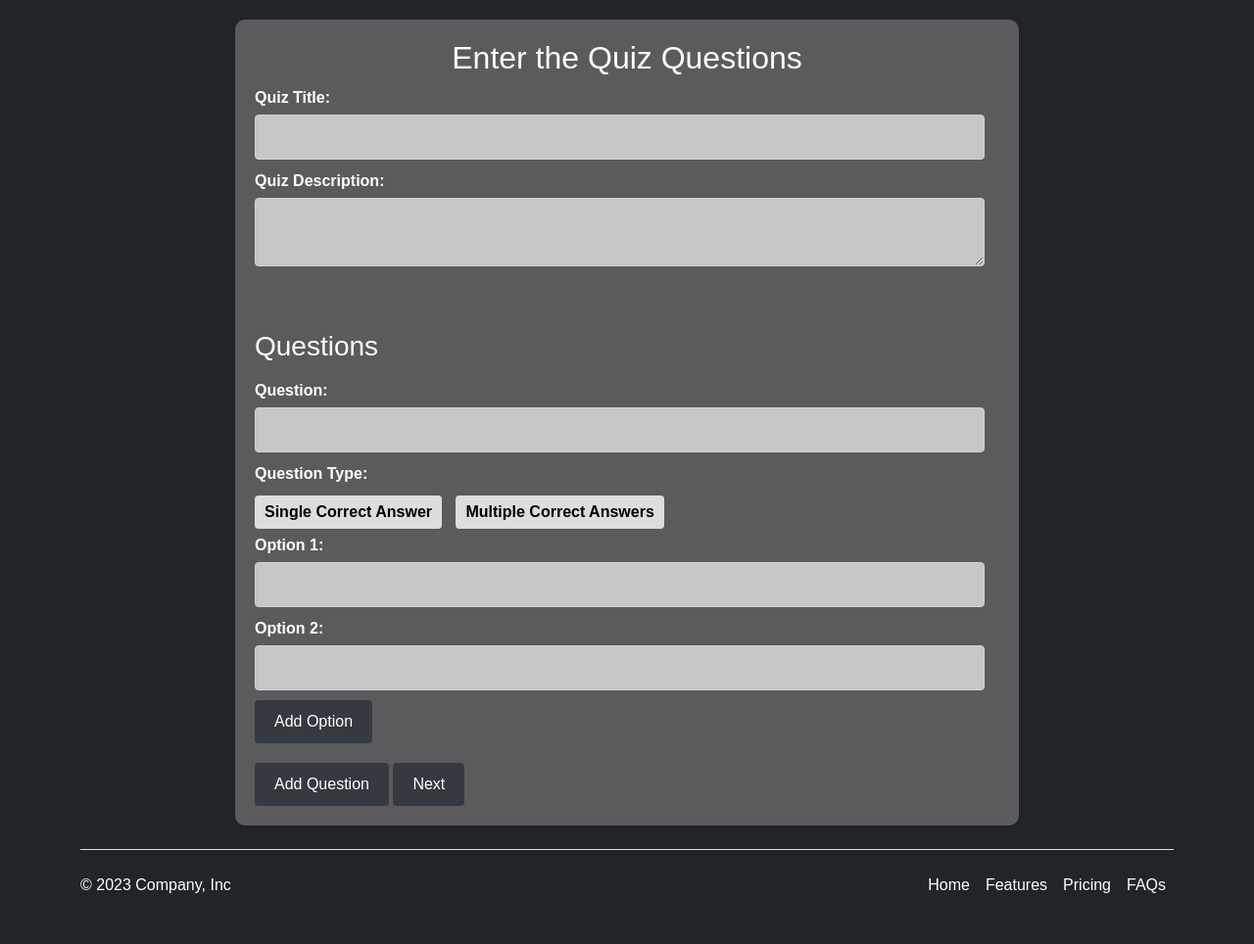
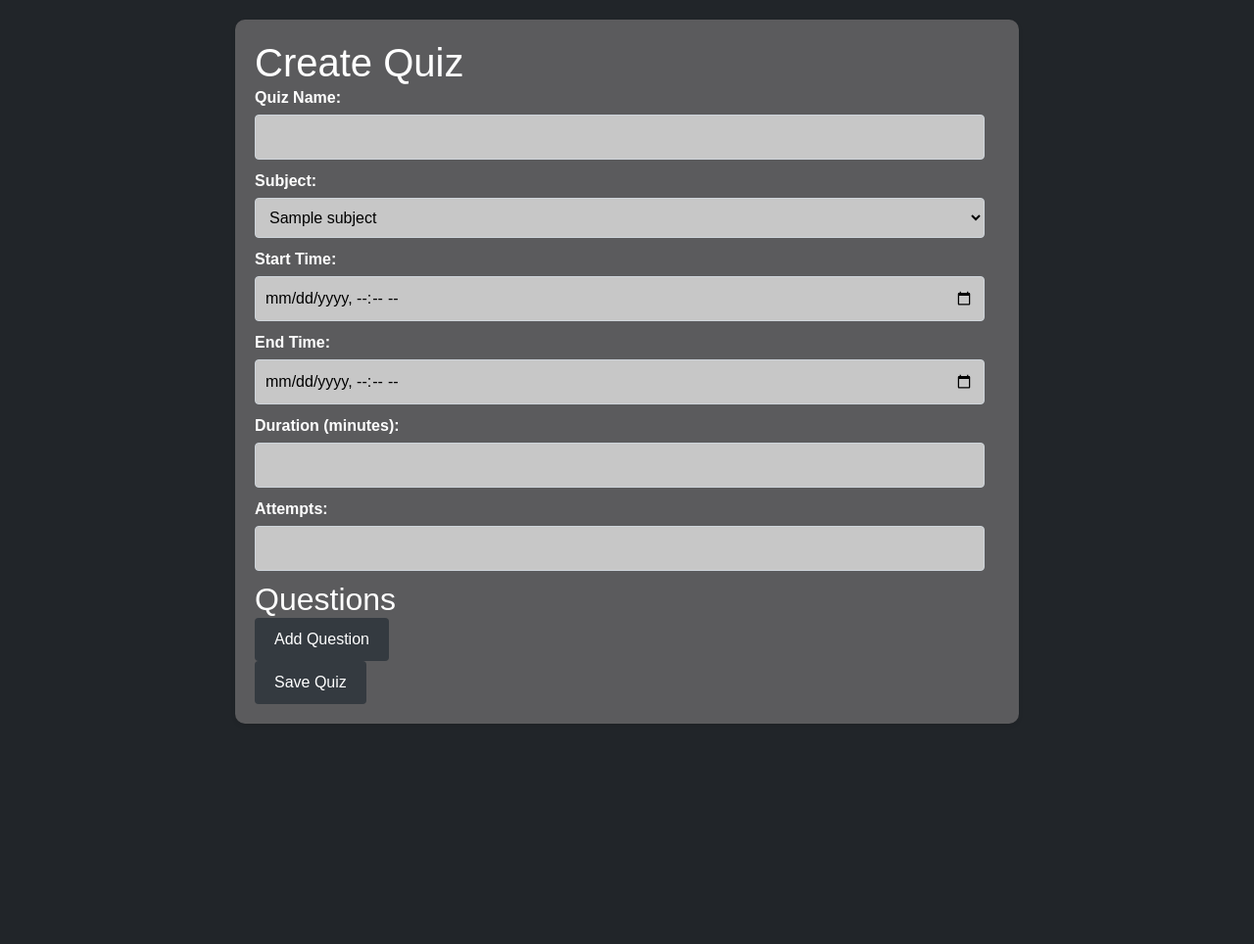
Before and after one commit to Abdelouafi09/UPM_Quiz, a Flask app: template templates/create_quiz.html in a window 1280 px wide. Shown: the part 66-1030 px from the top of the page at 98% size. After the commit the page ends 805 px from the top, so only its background shows below. Run offline with Flask 3, Linux system fonts and the light colour scheme; the template is opened without the code that fills it: most values are stand-ins (such as "Sample title", 1, 10 or a date in 2020); parts of the project's set-up code (start-up, migrations or seed data) failed here and were passed over.

Commit message:
prototype of the create quiz page

```diff
--- a/app.py
+++ b/app.py
@@ -6,7 +6,6 @@ app.secret_key = 'your_secret_key'
 # Set a secret key for session management
 
 # Mock user data (replace with actual user retrieval from the database)
-users = load_users()
 
 
 @app.route('/')
@@ -38,27 +37,26 @@ def login():
   if 'username' in session:
     return redirect('/home/' + str(session['id_user']))
   else:
+    users = load_users()
     if request.method == 'POST':
       username = request.form['username']
       password = request.form['password']
 
-    # Check if user exists and credentials are valid
-    user = next(
-      (user for user in users
-       if user['username'] == username and user['password'] == password), None)
-
-    if user:
-      session['id_user'] = user['id_user']
-      session['first_name'] = user['f_name']
-      session['last_name'] = user['l_name']
-      session['username'] = user['username']
-      session['user_role'] = user['role']
-      return redirect('/home/' + str(session['id_user']))
-    else:
-      error = 'Invalid username or password. Please try again.'
-      return render_template('login.html', error=error)
-
-  return render_template('login.html')
+      user = next(
+        (user for user in users
+         if user['username'] == username and user['password'] == password),
+        None)
+      if user:
+        session['id_user'] = user['id_user']
+        session['first_name'] = user['f_name']
+        session['last_name'] = user['l_name']
+        session['username'] = user['username']
+        session['user_role'] = user['role']
+        return redirect('/home/' + str(session['id_user']))
+      else:
+        error = 'Invalid username or password. Please try again.'
+        return render_template('login.html', error=error)
+    return render_template('login.html')
 
 
 @app.route('/home/<int:id_user>')
--- a/templates/create_quiz.html
+++ b/templates/create_quiz.html
@@ -144,144 +144,136 @@ form button:hover {
 
    {% include 'nav.html' %}
     <div class="content">
-        <form action="/quiz/save" method="POST">
-          <div class='quiz_detail'>
-            <h2>Enter the Quiz Questions</h2>
-            </div>
-            <label for="quiz-title">Quiz Title:</label>
-            <input type="text" id="quiz-title" name="quiz_title" required>
+        <form method="POST" action="/save_quiz">
+    <h1>Create Quiz</h1>
 
-            <label for="quiz-description">Quiz Description:</label>
-            <textarea id="quiz-description" name="quiz_description" required></textarea>
-            <h3>Questions</h3>
-            <div id="question-section">
-                <div class="question">
-                    <label for="question-1">Question:</label>
-                    <input type="text" id="question-1" name="question[]" required>
+    <div>
+      <label for="quiz_name">Quiz Name:</label>
+      <input type="text" name="quiz_name" id="quiz_name" required>
+    </div>
 
-                    <label for="question-type-1">Question Type:</label>
-                    <div class="question-type">
-                        <input type="radio" id="question-type-single-1" name="question_type[1]" value="single" required>
-                        <label for="question-type-single-1">Single Correct Answer</label>
-                        <input type="radio" id="question-type-multiple-1" name="question_type[1]" value="multiple">
-                        <label for="question-type-multiple-1">Multiple Correct Answers</label>
-                    </div>
+    <div>
+      <label for="subject_id">Subject:</label>
+      <select name="subject_id" id="subject_id" required>
+        <!-- Retrieve and populate subjects from the database -->
+        {% for subject in subjects %}
+        <option value="{{ subject.id }}">{{ subject.sub_name }}</option>
+        {% endfor %}
+      </select>
+    </div>
 
-                    <label for="option-1">Option 1:</label>
-                    <input type="text" id="option-1" name="option-1[]" required>
+    <div>
+      <label for="start_time">Start Time:</label>
+      <input type="datetime-local" name="start_time" id="start_time" required>
+    </div>
 
-                    <label for="option-2">Option 2:</label>
-                    <input type="text" id="option-2" name="option-2[]" required>
+    <div>
+      <label for="end_time">End Time:</label>
+      <input type="datetime-local" name="end_time" id="end_time" required>
+    </div>
 
-                    <button type="button" class="add-option">Add Option</button>
-                </div>
+    <div>
+      <label for="duration">Duration (minutes):</label>
+      <input type="number" name="duration" id="duration" required>
+    </div>
+
+    <div>
+      <label for="attempts">Attempts:</label>
+      <input type="number" name="attempts" id="attempts" required>
+    </div>
+
+    <div>
+      <h2>Questions</h2>
+
+      <div id="question-container">
+        <!-- Question fields will be dynamically added here -->
+      </div>
+
+      <button type="button" id="add-question" class="add-question">Add Question</button>
+    </div>
+
+    <button type="submit">Save Quiz</button>
+
+    <script>
+      // JavaScript logic to handle dynamic question and option fields
+      document.addEventListener('DOMContentLoaded', function() {
+        const questionContainer = document.getElementById('question-container');
+        const addQuestionBtn = document.getElementById('add-question');
+
+        let questionCount = 1;
+
+        // Function to create a new question field
+        function createQuestionField() {
+          const questionField = document.createElement('div');
+          questionField.className = 'question';
+
+          questionField.innerHTML = `
+            <label for="question_${questionCount}">Question ${questionCount}:</label>
+            <textarea name="question_${questionCount}" id="question_${questionCount}" required></textarea>
+
+            <div class="options">
+              <div class="option">
+                <label for="option_${questionCount}_1">Option 1:</label>
+                <input type="text" name="option_${questionCount}_1" id="option_${questionCount}_1" required>
+                <input type="checkbox" name="correct_option_${questionCount}" id="correct_option_${questionCount}_1" value="option_${questionCount}_1">
+                <label for="correct_option_${questionCount}_1">Correct</label>
+              </div>
             </div>
 
-            <button type="button" id="add-question">Add Question</button>
-            <button type="submit">Next</button>
-        </form>
-    </div>
-    {% include 'footer.html' %}
-   <script src="https://cdn.jsdelivr.net/npm/bootstrap@5.3.0/dist/js/bootstrap.bundle.min.js" integrity="sha384-geWF76RCwLtnZ8qwWowPQNguL3RmwHVBC9FhGdlKrxdiJJigb/j/68SIy3Te4Bkz" crossorigin="anonymous"></script>
+            <button type="button" class="add-option">Add Option</button>
+            <button type="button" class="remove-option">Remove Option</button>
+            <button type="button" class="remove-question">Remove Question</button>
+          `;
 
-    <script>
-      // Add option functionality
-var questionSection = document.getElementById('question-section');
-var addQuestionBtn = document.getElementById('add-question');
-var questionCount = 1;
+          questionContainer.appendChild(questionField);
 
-addQuestionBtn.addEventListener('click', function() {
-    questionCount++;
-    var newQuestion = document.createElement('div');
-    newQuestion.classList.add('question');
+          questionCount++;
+        }
 
-    var questionLabel = document.createElement('label');
-    questionLabel.textContent = 'Question:';
-    var questionInput = document.createElement('input');
-    questionInput.type = 'text';
-    questionInput.name = 'question[]';
-    questionInput.required = true;
+        // Event listener for adding a new question
+        addQuestionBtn.addEventListener('click', function() {
+          createQuestionField();
+        });
 
-    var questionTypeLabel = document.createElement('label');
-    questionTypeLabel.textContent = 'Question Type:';
-    var questionTypeSingle = document.createElement('input');
-    questionTypeSingle.type = 'radio';
-    questionTypeSingle.id = 'question-type-single-' + questionCount;
-    questionTypeSingle.name = 'question_type[' + questionCount + ']';
-    questionTypeSingle.value = 'single';
-    questionTypeSingle.required = true;
-    var questionTypeSingleLabel = document.createElement('label');
-    questionTypeSingleLabel.textContent = 'Single Correct Answer';
-    questionTypeSingleLabel.setAttribute('for', 'question-type-single-' + questionCount);
+        // Event delegation for adding an option to a question
+        document.addEventListener('click', function(event) {
+          if (event.target.classList.contains('add-option')) {
+            const optionsContainer = event.target.parentElement.querySelector('.options');
+            const optionCount = optionsContainer.childElementCount + 1;
 
-    var questionTypeMultiple = document.createElement('input');
-    questionTypeMultiple.type = 'radio';
-    questionTypeMultiple.id = 'question-type-multiple-' + questionCount;
-    questionTypeMultiple.name = 'question_type[' + questionCount + ']';
-    questionTypeMultiple.value = 'multiple';
-    var questionTypeMultipleLabel = document.createElement('label');
-    questionTypeMultipleLabel.textContent = 'Multiple Correct Answers';
-    questionTypeMultipleLabel.setAttribute('for', 'question-type-multiple-' + questionCount);
+            const newOption = document.createElement('div');
+            newOption.className = 'option';
+            newOption.innerHTML = `
+              <label for="option_${questionCount}_${optionCount}">Option ${optionCount}:</label>
+              <input type="text" name="option_${questionCount}_${optionCount}" id="option_${questionCount}_${optionCount}" required>
+              <input type="checkbox" name="correct_option_${questionCount}" id="correct_option_${questionCount}_${optionCount}" value="option_${questionCount}_${optionCount}">
+              <label for="correct_option_${questionCount}_${optionCount}">Correct</label>
+            `;
 
-    var option1Label = document.createElement('label');
-    option1Label.textContent = 'Option 1:';
-    var option1Input = document.createElement('input');
-    option1Input.type = 'text';
-    option1Input.name = 'option-' + questionCount + '[]';
-    option1Input.required = true;
+            optionsContainer.appendChild(newOption);
+          }
+        });
 
-    var option2Label = document.createElement('label');
-    option2Label.textContent = 'Option 2:';
-    var option2Input = document.createElement('input');
-    option2Input.type = 'text';
-    option2Input.name = 'option-' + questionCount + '[]';
-    option2Input.required = true;
+        // Event delegation for removing the last option from a question
+        document.addEventListener('click', function(event) {
+          if (event.target.classList.contains('remove-option')) {
+            const optionsContainer = event.target.parentElement.querySelector('.options');
 
-    var addOptionBtn = document.createElement('button');
-    addOptionBtn.type = 'button';
-    addOptionBtn.classList.add('add-option');
-    addOptionBtn.textContent = 'Add Option';
+            if (optionsContainer.childElementCount > 1) {
+              optionsContainer.lastElementChild.remove();
+            }
+          }
+        });
 
-    // Add the question type elements to a container div
-    var questionTypeContainer = document.createElement('div');
-    questionTypeContainer.classList.add('question-type');
-    questionTypeContainer.appendChild(questionTypeLabel);
-    questionTypeContainer.appendChild(questionTypeSingle);
-    questionTypeContainer.appendChild(questionTypeSingleLabel);
-    questionTypeContainer.appendChild(questionTypeMultiple);
-    questionTypeContainer.appendChild(questionTypeMultipleLabel);
-
-    newQuestion.appendChild(questionLabel);
-    newQuestion.appendChild(questionInput);
-    newQuestion.appendChild(questionTypeContainer);
-    newQuestion.appendChild(option1Label);
-    newQuestion.appendChild(option1Input);
-    newQuestion.appendChild(option2Label);
-    newQuestion.appendChild(option2Input);
-    newQuestion.appendChild(addOptionBtn);
-
-    questionSection.appendChild(newQuestion);
-});
-
-// Add option functionality
-questionSection.addEventListener('click', function(event) {
-    if (event.target.classList.contains('add-option')) {
-        var questionDiv = event.target.parentElement;
-
-        var optionCount = questionDiv.querySelectorAll('input[name^="option-"]').length + 1;
-
-        var optionLabel = document.createElement('label');
-        optionLabel.textContent = 'Option ' + optionCount + ':';
-        var optionInput = document.createElement('input');
-        optionInput.type = 'text';
-        optionInput.name = 'option-' + questionCount + '[]';
-        optionInput.required = true;
-
-        questionDiv.insertBefore(optionLabel, event.target);
-        questionDiv.insertBefore(optionInput, event.target);
-    }
-});
-
+        // Event delegation for removing a question
+        document.addEventListener('click', function(event) {
+          if (event.target.classList.contains('remove-question')) {
+            const questionField = event.target.parentElement;
+            questionField.remove();
+          }
+        });
+      });
     </script>
+  </form>
 </body>
 </html>
```
